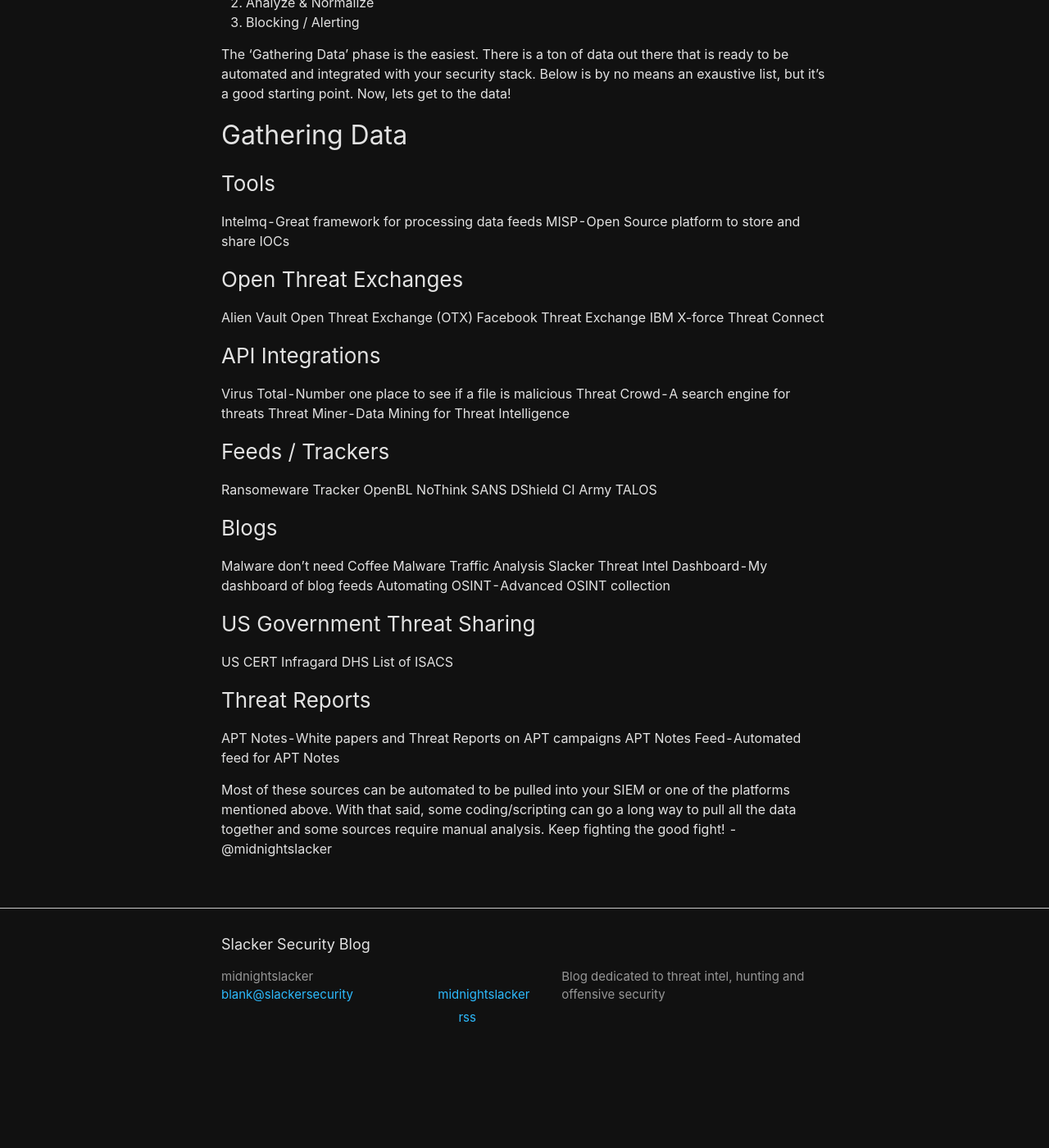
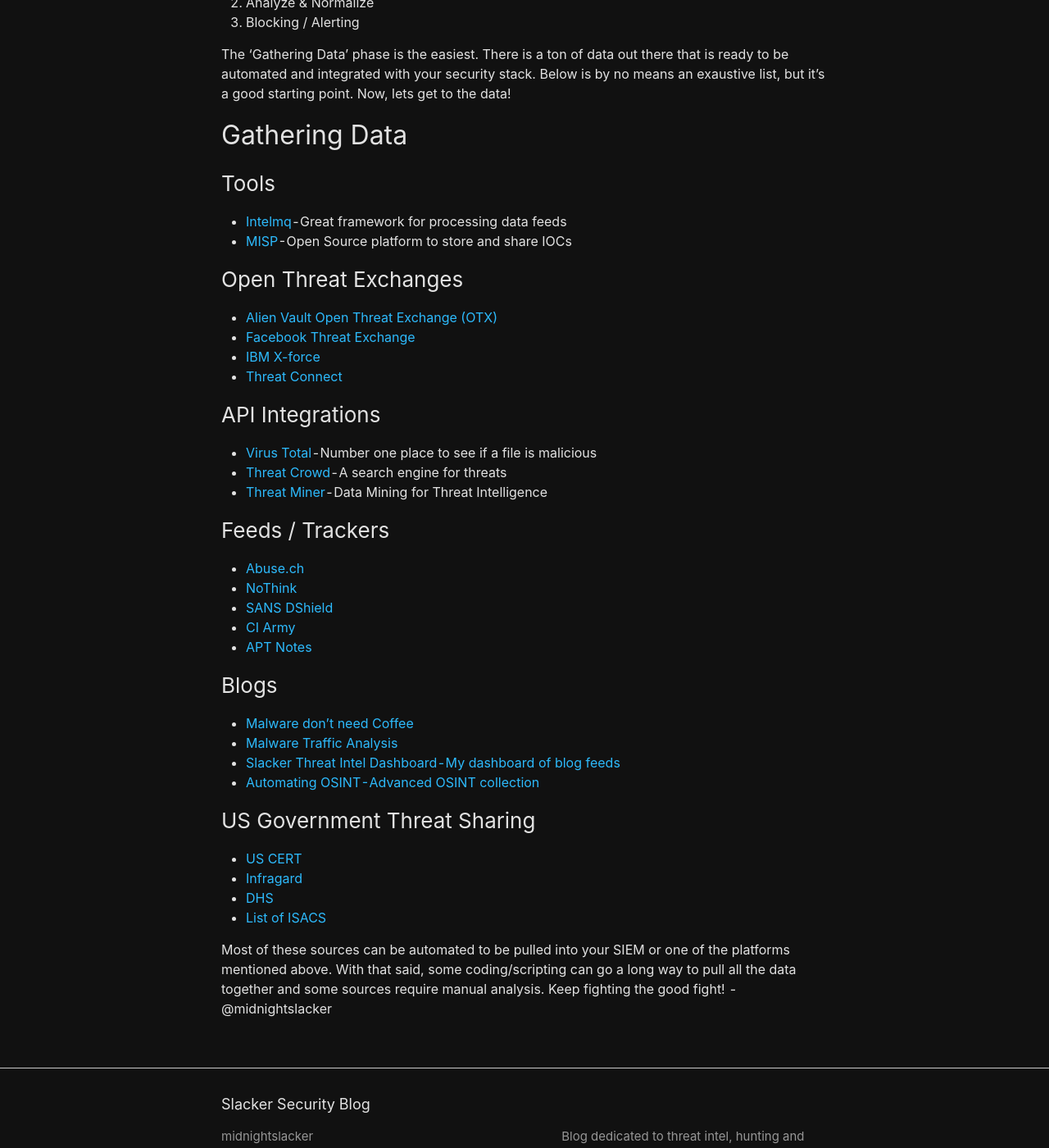
Before and after one commit to slackersecurity/blog, a Jekyll site: the page built from _posts/2018-01-11-threat-intel-1.md, in a window 1280 px wide and 1400 px high, scrolled down 455 px. Shown: the whole window at 82% size. Built offline with Jekyll 4.4.1, drawn with Linux system fonts in a browser that asks for light colours; before the commit the page ends 1767 px from its top, so only the background shows below that.

Commit message:
Fixed more formatting and added links

```diff
--- a/_posts/2018-01-11-threat-intel-1.md
+++ b/_posts/2018-01-11-threat-intel-1.md
@@ -19,43 +19,38 @@ Below is by no means an exaustive list, but it's a good starting point. Now, let
 
 ## Gathering Data
 ### Tools
-Intelmq - Great framework for processing data feeds
-MISP - Open Source platform to store and share IOCs
+- [Intelmq](https://github.com/certtools/intelmq) - Great framework for processing data feeds
+- [MISP](http://www.misp-project.org/) - Open Source platform to store and share IOCs
 
 ### Open Threat Exchanges
-Alien Vault Open Threat Exchange (OTX)
-Facebook Threat Exchange
-IBM X-force
-Threat Connect
+- [Alien Vault Open Threat Exchange (OTX)](https://otx.alienvault.com/)
+- [Facebook Threat Exchange](https://developers.facebook.com/products/threat-exchange)
+- [IBM X-force](https://exchange.xforce.ibmcloud.com/)
+- [Threat Connect](https://app.threatconnect.com/auth/index.xhtml)
 
 ### API Integrations
-Virus Total - Number one place to see if a file is malicious
-Threat Crowd - A search engine for threats
-Threat Miner - Data Mining for Threat Intelligence
+- [Virus Total](https://www.virustotal.com/en/documentation/public-api/) - Number one place to see if a file is malicious
+- [Threat Crowd](https://threatcrowd.blogspot.co.uk/2016/02/crowdsourced-feeds-from-threatcrowd.html) - A search engine for threats
+- [Threat Miner](https://www.threatminer.org/) - Data Mining for Threat Intelligence
 
 ### Feeds / Trackers
-Ransomeware Tracker
-OpenBL
-NoThink
-SANS DShield
-CI Army
-TALOS
+- [Abuse.ch](https://abuse.ch/)
+- [NoThink](http://www.nothink.org/)
+- [SANS DShield](https://isc.sans.edu/api/)
+- [CI Army](http://cinsscore.com/list/ci-badguys.txt)
+- [APT Notes](https://github.com/aptnotes/data)
 
 ### Blogs
-Malware don't need Coffee
-Malware Traffic Analysis
-Slacker Threat Intel Dashboard - My dashboard of blog feeds
-Automating OSINT - Advanced OSINT collection
+- [Malware don't need Coffee](https://malware.dontneedcoffee.com/blog/)
+- [Malware Traffic Analysis](https://www.malware-traffic-analysis.net/index.html)
+- [Slacker Threat Intel Dashboard - My dashboard of blog feeds](https://www.netvibes.com/midnightslacker#Threat_Intel)
+- [Automating OSINT - Advanced OSINT collection](http://www.automatingosint.com/blog/)
 
 ### US Government Threat Sharing
-US CERT
-Infragard
-DHS
-List of ISACS
-
-### Threat Reports
-APT Notes - White papers and Threat Reports on APT campaigns
-APT Notes Feed - Automated feed for APT Notes
+- [US CERT](https://www.us-cert.gov/ncas)
+- [Infragard](https://www.infragard.org/)
+- [DHS](https://www.dhs.gov/ciscp)
+- [List of ISACS](https://en.wikipedia.org/wiki/Information_Sharing_and_Analysis_Center)
 
 Most of these sources can be automated to be pulled into your SIEM or one of the platforms mentioned above.
 With that said, some coding/scripting can go a long way to pull all the data together and some sources require manual analysis.
```
